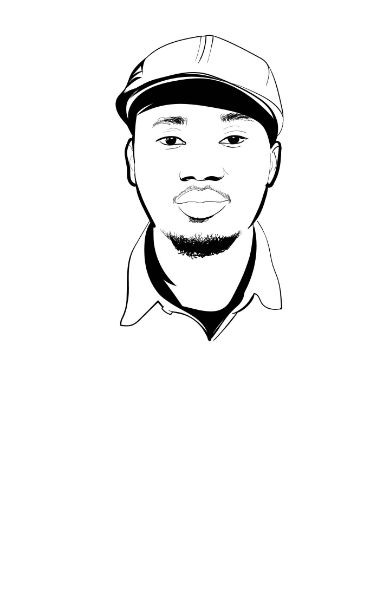
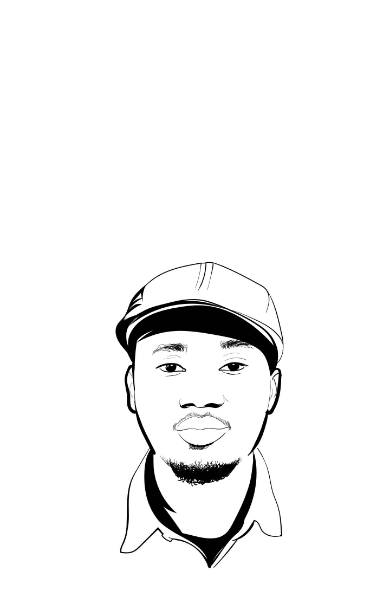
Before and after one commit to awengatem/portfolio-w, a React (Vite) app in the folder frontend/: page / in a window 390 px wide. Shown: the top 606 px of the page. Built offline with nearby package versions, Linux system fonts and the light colour scheme.

Commit message:
edited home section

```diff
--- a/frontend/src/components/Home.jsx
+++ b/frontend/src/components/Home.jsx
@@ -4,15 +4,19 @@ import myProfile from '../assets/profile.jpeg';
 const Home = () => {
   return (
     <div className="transition-duration: 150ms">
-      <div className="flex flex-col items-center justify-center scale-90 md:flex-row md:scale-75 md:w-full md:h-screen lg:scale-75 group">
+      <div className="flex flex-col items-center justify-center scale-90 md:flex-row md:scale-75 md:w-full h-screen lg:scale-75 group">
         {/* Image Section */}
-        <div>
-          <img className="cursor-pointer" src={myProfile} alt="Profile" />
+        <div className="md:hover:animate-move-left">
+          <img
+            className="cursor-pointer lg:scale-90"
+            src={myProfile}
+            alt="Profile"
+          />
         </div>
 
-        {/* Hidden UL Section */}
-        <div className="hidden group-hover:block opacity-0 group-hover:opacity-100 transition-opacity duration-300 ease-in-out">
-          <ul className="flex items-center justify-center gap-4 text-3xl md:text-4xl md:flex-col md:gap-[5rem] lg:text-6xl">
+        {/* Hidden UL Section with Fixed Position on Large Screens */}
+        <div className="hidden group-hover:block lg:fixed lg:right-0 lg:top-1/2 lg:-translate-y-1/2 lg:mt-[30px] lg:mr-auto">
+          <ul className="flex items-center justify-center gap-4 text-3xl uppercase md:text-4xl md:flex-col md:gap-[5rem] lg:text-6xl lg:animate-move-down">
             <NavLink to="/home">Home</NavLink>
             <NavLink to="/about">About</NavLink>
             <NavLink to="/work">Work</NavLink>
--- a/frontend/tailwind.config.js
+++ b/frontend/tailwind.config.js
@@ -2,7 +2,36 @@
 export default {
   content: ['./index.html', './src/**/*.{js,ts,jsx,tsx}'],
   theme: {
-    extend: {},
+    extend: {
+      animation: {
+        'move-left': 'moveLeft 1s ease-in-out',
+        'move-down': 'moveDown 1s ease-in-out',
+        'move-right': 'moveLeft 1s ease-in-out',
+      },
+      keyframes: {
+        moveLeft: {
+          '0%': {
+            opacity: '0',
+            transform: 'translateX(100px)',
+          },
+          '80%': {
+            transform: 'translateX(-20px)',
+          },
+          '100%': {
+            opacity: '1',
+          },
+        },
+        moveDown: {
+          '0%': {
+            opacity: '0',
+            transform: 'translateY(30px)',
+          },
+          '100%': {
+            opacity: '1',
+          },
+        },
+      },
+    },
   },
   plugins: [],
 };
```
Also changed, not shown: frontend/src/assets/newProfile.png (added).
